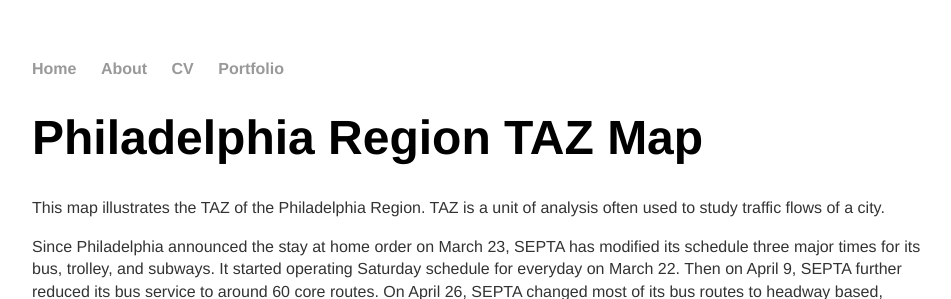
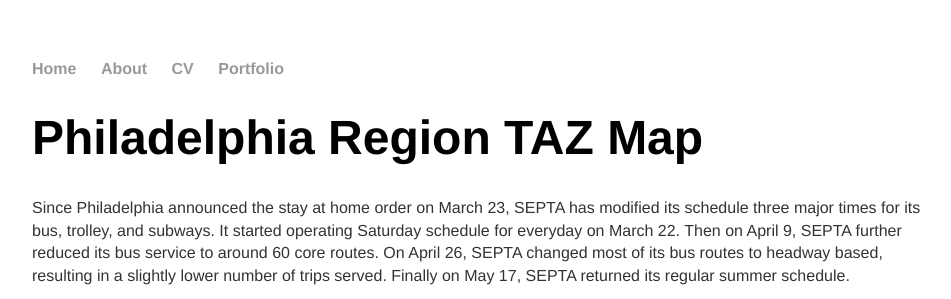
Before and after one commit to tzuyuanw/tzuyuanw.github.io, a Jekyll site: the page built from blog/phillytazmap.html, in a window 1280 px wide, cut to the strip 0-299 px from the top of the page. Shown: the whole strip, without its empty margins (160-1111 px from the left). Built offline with Jekyll 4.4.1, drawn with Linux system fonts in a browser that asks for light colours.

Commit message:
Update phillytazmap.html

```diff
--- a/blog/phillytazmap.html
+++ b/blog/phillytazmap.html
@@ -4,8 +4,6 @@
 ---
 	<h1>{{ page.title }}</h1>
 	<div class="blurb">
-   		<p>This map illustrates the TAZ of the Philadelphia Region. TAZ is a unit of analysis often used to study traffic flows of a city.
-		</p>
 		<p> Since Philadelphia announced the stay at home order on March 23, SEPTA has modified its schedule three major times for its bus, trolley, and subways.
 			It started operating Saturday schedule for everyday on March 22.
 			Then on April 9, SEPTA further reduced its bus service to around 60 core routes.
```
